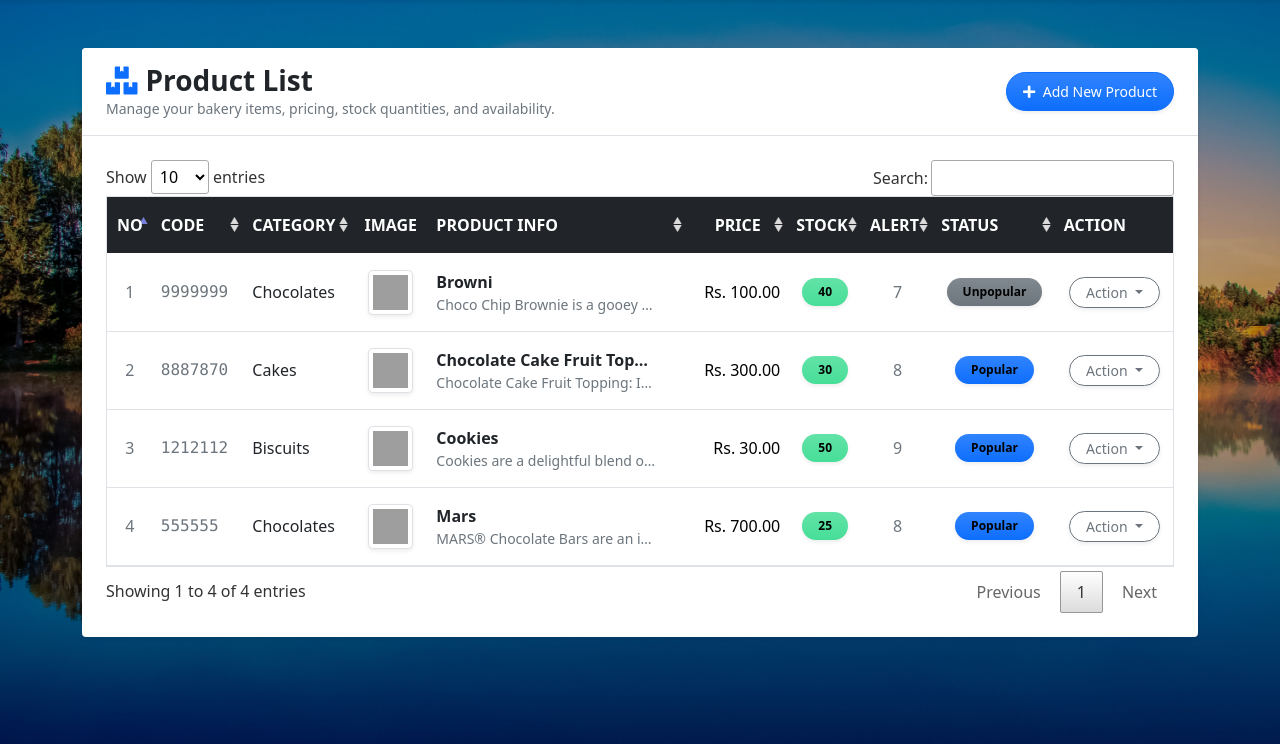
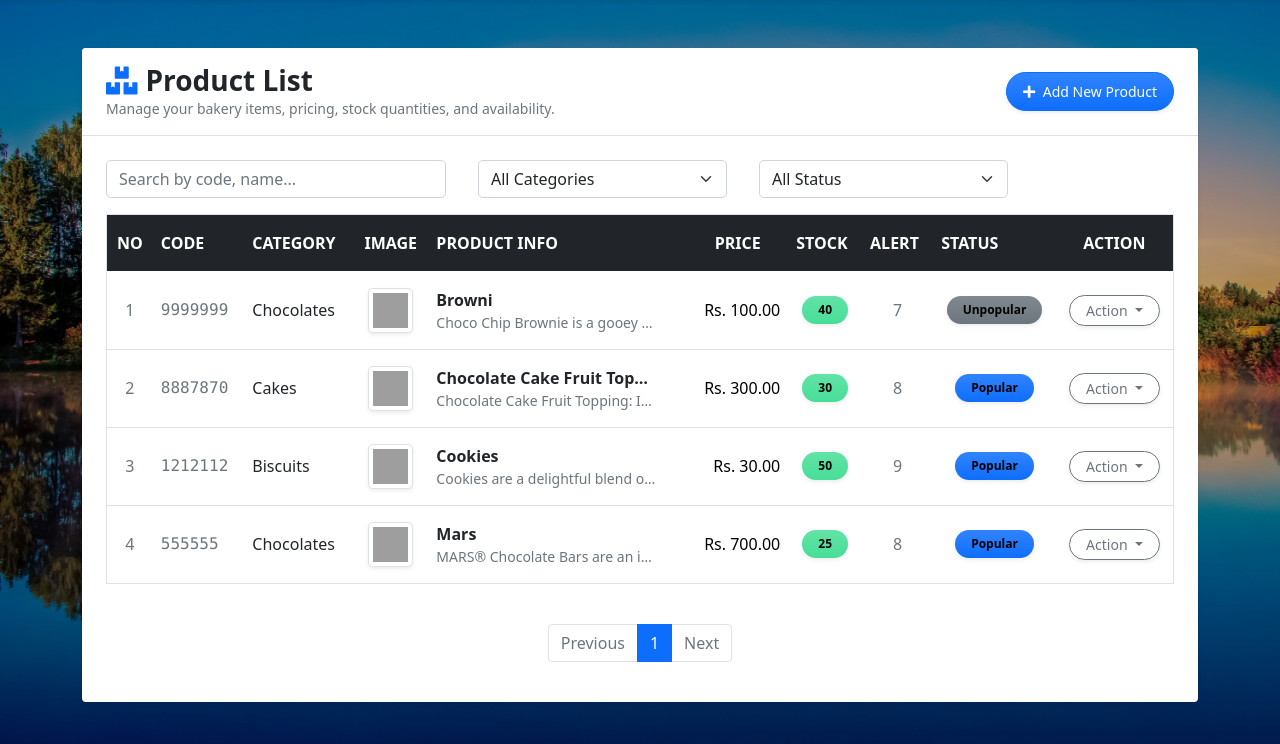
Before and after one commit to reddevil79/admin, a PHP site: page /?page=products in a window 1280 px wide. Shown: the part 56-800 px from the top of the page. Run offline with PHP 8.4, Linux system fonts and the light colour scheme; a user stored in the database is signed in; data comes from the database, SQL or seed files in the repository; some libraries are stand-ins or nearby versions; grey boxes are pictures that could not be loaded.

Commit message:
Add optimization: server-side pagination and new files for scalability

```diff
--- a/products.php
+++ b/products.php
@@ -17,6 +17,36 @@ require_once('DBConnection.php');
         </div>
 
         <div class="card-body p-4">
+            <!-- Search and Filter Section -->
+            <div class="row mb-3 gap-2">
+                <div class="col-md-4">
+                    <input type="text" id="search_product" class="form-control rounded-3" placeholder="Search by code, name...">
+                </div>
+                <div class="col-md-3">
+                    <select id="filter_category" class="form-select rounded-3">
+                        <option value="">All Categories</option>
+                        <?php
+                        $cat_stmt = $conn->prepare("SELECT category_id, name FROM category_list WHERE status = 1 AND delete_flag = 0 ORDER BY name ASC");
+                        if ($cat_stmt) {
+                            $cat_stmt->execute();
+                            $cat_result = $cat_stmt->get_result();
+                            while ($cat = $cat_result->fetch_assoc()) {
+                                echo '<option value="' . $cat['category_id'] . '">' . htmlspecialchars($cat['name']) . '</option>';
+                            }
+                            $cat_stmt->close();
+                        }
+                        ?>
+                    </select>
+                </div>
+                <div class="col-md-3">
+                    <select id="filter_status" class="form-select rounded-3">
+                        <option value="">All Status</option>
+                        <option value="1">Popular</option>
+                        <option value="0">Unpopular</option>
+                    </select>
+                </div>
+            </div>
+
             <div class="table-responsive">
                 <table class="table table-hover align-middle border" id="product-table">
                     <thead class="table-dark text-uppercase fs-7">
@@ -30,80 +60,134 @@ require_once('DBConnection.php');
                             <th class="text-left py-3 px-2">Stock</th>
                             <th class="text-left py-3 px-2">Alert</th>
                             <th class="text-left py-3 px-2">Status</th>
-                            <th class="text-lrft py-3 px-2">Action</th>
+                            <th class="text-center py-3 px-2">Action</th>
                         </tr>
                     </thead>
-                    <tbody>
-                    <?php
-                    $sql = "SELECT p.*, COALESCE(c.name, 'Unassigned') as cname
-                            FROM `product_list` p
-                            LEFT JOIN `category_list` c ON p.category_id = c.category_id
-                            WHERE p.delete_flag = 0
-                            ORDER BY p.`name` ASC";
+                    <tbody id="product-tbody">
+                        <tr>
+                            <td colspan="10" class="text-center py-4">
+                                <span class="spinner-border spinner-border-sm me-2" role="status" aria-hidden="true"></span>Loading products...
+                            </td>
+                        </tr>
+                    </tbody>
+                </table>
+            </div>
 
-                    $stmt = $conn->prepare($sql);
-                    if ($stmt) {
-                        $stmt->execute();
-                        $qry = $stmt->get_result();
-                        $i = 1;
+            <!-- Pagination -->
+            <nav aria-label="Page navigation" class="mt-4">
+                <ul class="pagination justify-content-center" id="pagination">
+                    <!-- Pagination buttons will be generated by JavaScript -->
+                </ul>
+            </nav>
+        </div>
+    </div>
+</div>
 
-                        if ($qry && $qry->num_rows > 0):
-                            while($row = $qry->fetch_assoc()):
-                                // Updated to match Actions.php path format: images/products/
-                                $filename = basename($row['image']);
-                                $paths_to_check = [
-                                    $row['image'],
-                                    'images/products/' . $filename,
-                                    'admin/images/products/' . $filename,
-                                    'uploads/products/' . $filename,
-                                    'admin/uploads/products/' . $filename
-                                ];
+<script>
+$(function(){
+    let currentPage = 1;
+    let pageSize = 20;
+    let totalPages = 1;
 
-                                $img_path = 'images/no-image.png';
-                                foreach ($paths_to_check as $p) {
-                                    if (!empty($row['image']) && file_exists($p)) {
-                                        $img_path = $p;
-                                        break;
-                                    }
-                                }
+    // Load products on page load
+    loadProducts(1);
 
-                                $stock = (float)$row['stock'];
-                                $alert = (float)$row['alert_restock'];
-                    ?>
+    // Create new product
+    $('#create_new').click(function(){
+        uni_modal('Add New Product', "manage_product.php", 'mid-large');
+    });
+
+    // Search functionality
+    $('#search_product').on('keyup', function(){
+        currentPage = 1;
+        loadProducts(1);
+    });
+
+    // Filter by category
+    $('#filter_category').on('change', function(){
+        currentPage = 1;
+        loadProducts(1);
+    });
+
+    // Filter by status
+    $('#filter_status').on('change', function(){
+        currentPage = 1;
+        loadProducts(1);
+    });
+
+    // Load products via AJAX with server-side pagination
+    function loadProducts(page) {
+        const search = $('#search_product').val();
+        const category = $('#filter_category').val();
+        const status = $('#filter_status').val();
+
+        $.ajax({
+            url: './get_products_data.php',
+            method: 'POST',
+            data: {
+                page: page,
+                page_size: pageSize,
+                search: search,
+                category: category,
+                status: status
+            },
+            dataType: 'json',
+            success: function(response) {
+                if (response.success) {
+                    renderProducts(response.products);
+                    totalPages = response.total_pages;
+                    currentPage = page;
+                    renderPagination();
+                } else {
+                    $('#product-tbody').html('<tr><td colspan="10" class="text-center py-4 text-danger">' + response.message + '</td></tr>');
+                }
+            },
+            error: function() {
+                $('#product-tbody').html('<tr><td colspan="10" class="text-center py-4 text-danger">Error loading products. Please try again.</td></tr>');
+            }
+        });
+    }
+
+    function renderProducts(products) {
+        let html = '';
+
+        if (products.length === 0) {
+            html = '<tr><td colspan="10" class="text-center py-4 text-muted fst-italic">No products found.</td></tr>';
+        } else {
+            products.forEach(function(row, index) {
+                const stock = parseFloat(row.stock);
+                const alert = parseFloat(row.alert_restock);
+                const stockStatus = stock <= alert ?
+                    '<span class="badge bg-danger bg-gradient px-3 py-2 rounded-pill fs-7 shadow-sm"><i class="fa fa-exclamation-triangle me-1"></i> ' + new Intl.NumberFormat('en-US').format(stock) + '</span>' :
+                    '<span class="badge bg-success bg-gradient px-3 py-2 rounded-pill fs-7 shadow-sm">' + new Intl.NumberFormat('en-US').format(stock) + '</span>';
+
+                const statusBadge = parseInt(row.status) === 1 ?
+                    '<span class="badge bg-primary bg-gradient px-3 py-2 rounded-pill fs-7 shadow-sm">Popular</span>' :
+                    '<span class="badge bg-secondary bg-gradient px-3 py-2 rounded-pill fs-7 shadow-sm">Unpopular</span>';
+
+                html += `
                     <tr>
-                        <td class="text-center py-3 px-2 fw-semibold text-muted"><?php echo $i++; ?></td>
-                        <td class="py-3 px-2 font-monospace text-secondary"><?php echo htmlspecialchars($row['product_code']); ?></td>
-                        <td class="py-3 px-2 fw-semibold text-dark"><?php echo htmlspecialchars($row['cname']); ?></td>
+                        <td class="text-center py-3 px-2 fw-semibold text-muted">${(currentPage - 1) * pageSize + index + 1}</td>
+                        <td class="py-3 px-2 font-monospace text-secondary">${escapeHtml(row.product_code)}</td>
+                        <td class="py-3 px-2 fw-semibold text-dark">${escapeHtml(row.cname)}</td>
                         <td class="text-center py-3 px-2">
-                            <img src="<?php echo htmlspecialchars($img_path); ?>" alt="<?php echo htmlspecialchars($row['name']); ?>" class="img-thumbnail rounded-3 shadow-sm" style="height: 45px; width: 45px; object-fit: cover;">
+                            <img src="${escapeHtml(row.image_path)}" alt="${escapeHtml(row.name)}" class="img-thumbnail rounded-3 shadow-sm" style="height: 45px; width: 45px; object-fit: cover;">
                         </td>
                         <td class="py-3 px-2">
-                            <div class="fw-bold text-dark text-truncate" style="max-width: 220px;" title="<?php echo htmlspecialchars($row['name']); ?>">
-                                <?php echo htmlspecialchars($row['name']); ?>
+                            <div class="fw-bold text-dark text-truncate" style="max-width: 220px;" title="${escapeHtml(row.name)}">
+                                ${escapeHtml(row.name)}
                             </div>
-                            <div class="text-muted small text-truncate" style="max-width: 220px;" title="<?php echo htmlspecialchars($row['description']); ?>">
-                                <?php echo htmlspecialchars($row['description']); ?>
+                            <div class="text-muted small text-truncate" style="max-width: 220px;" title="${escapeHtml(row.description)}">
+                                ${escapeHtml(row.description)}
                             </div>
                         </td>
-                        <td class="py-3 px-2 text-end fw-semibold text-black">Rs. <?php echo number_format((float)$row['price'], 2); ?></td>
+                        <td class="py-3 px-2 text-end fw-semibold text-black">Rs. ${new Intl.NumberFormat('en-US', { minimumFractionDigits: 2 }).format(parseFloat(row.price))}</td>
                         <td class="py-3 px-2 text-center">
-                            <?php if ($stock <= $alert):?>
-                                <span class="badge bg-gradient px-3 py-2 rounded-pill fs-7 shadow-sm text-white" style="background-color: #ff0000;"">
-                                    <i class="fa fa-exclamation-triangle me-1"></i> <?php echo number_format($stock); ?>
-                                </span>
-                            <?php else: ?>
-                                <span class="badge bg-success bg-gradient px-3 py-2 rounded-pill fs-7 shadow-sm">
-                                    <?php echo number_format($stock); ?>
-                                </span>
-                            <?php endif; ?>
+                            ${stockStatus}
                         </td>
-                        <td class="py-3 px-2 text-center text-muted fw-semibold"><?php echo number_format($alert); ?></td>
+                        <td class="py-3 px-2 text-center text-muted fw-semibold">${new Intl.NumberFormat('en-US').format(alert)}</td>
                         <td class="py-3 px-2 text-center">
-                            <?php if((int)$row['status'] === 1):?>
-                                <span class="badge bg-primary bg-gradient px-3 py-2 rounded-pill fs-7 shadow-sm">Popular</span>
-                            <?php else: ?>
-                                <span class="badge bg-secondary bg-gradient px-3 py-2 rounded-pill fs-7 shadow-sm">Unpopular</span>
-                            <?php endif; ?>
+                            ${statusBadge}
                         </td>
                         <td class="text-center py-3 px-2">
                             <div class="dropdown">
@@ -111,39 +195,63 @@ require_once('DBConnection.php');
                                     Action
                                 </button>
                                 <ul class="dropdown-menu dropdown-menu-end shadow border-0 rounded-3 py-2">
-                                    <li><a class="dropdown-item view_data py-2 px-3" data-id="<?php echo $row['product_id']; ?>" href="javascript:void(0)"><i class="fa fa-eye text-info me-2"></i> View Details</a></li>
-                                    <li><a class="dropdown-item edit_data py-2 px-3" data-id="<?php echo $row['product_id']; ?>" href="javascript:void(0)"><i class="fa fa-edit text-primary me-2"></i> Edit</a></li>
+                                    <li><a class="dropdown-item view_data py-2 px-3" data-id="${row.product_id}" href="javascript:void(0)"><i class="fa fa-eye text-info me-2"></i>View</a></li>
+                                    <li><a class="dropdown-item edit_data py-2 px-3" data-id="${row.product_id}" href="javascript:void(0)"><i class="fa fa-edit text-primary me-2"></i>Edit</a></li>
                                     <li><hr class="dropdown-divider"></li>
-                                    <li><a class="dropdown-item delete_data py-2 px-3 text-danger" data-id="<?php echo $row['product_id']; ?>" data-name="<?php echo htmlspecialchars($row['product_code'] . " - " . $row['name']); ?>" href="javascript:void(0)"><i class="fa fa-trash me-2"></i> Delete</a></li>
+                                    <li><a class="dropdown-item delete_data py-2 px-3 text-danger" data-id="${row.product_id}" data-name="${escapeHtml(row.name)}" href="javascript:void(0)"><i class="fa fa-trash text-danger me-2"></i>Delete</a></li>
                                 </ul>
                             </div>
                         </td>
                     </tr>
-                    <?php
-                            endwhile;
-                        else:
-                    ?>
-                    <tr>
-                        <td colspan="10" class="text-center py-4 text-muted fst-italic">No products listed in database.</td>
-                    </tr>
-                    <?php
-                        endif;
-                        $stmt->close();
-                    }
-                    ?>
-                    </tbody>
-                </table>
-            </div>
-        </div>
-    </div>
-</div>
+                `;
+            });
+        }
 
-<script>
-    $(function(){
-        $('#create_new').click(function(){
-            uni_modal('Add New Product', "manage_product.php", 'mid-large');
-        });
+        $('#product-tbody').html(html);
+        attachEventHandlers();
+    }
 
+    function renderPagination() {
+        let html = '';
+
+        // Previous button
+        html += `<li class="page-item ${currentPage === 1 ? 'disabled' : ''}">
+                    <a class="page-link" href="javascript:void(0)" onclick="window.loadProducts(${currentPage - 1})">Previous</a>
+                </li>`;
+
+        // Page numbers
+        let startPage = Math.max(1, currentPage - 2);
+        let endPage = Math.min(totalPages, currentPage + 2);
+
+        if (startPage > 1) {
+            html += `<li class="page-item"><a class="page-link" href="javascript:void(0)" onclick="window.loadProducts(1)">1</a></li>`;
+            if (startPage > 2) {
+                html += `<li class="page-item disabled"><span class="page-link">...</span></li>`;
+            }
+        }
+
+        for (let i = startPage; i <= endPage; i++) {
+            html += `<li class="page-item ${i === currentPage ? 'active' : ''}">
+                        <a class="page-link" href="javascript:void(0)" onclick="window.loadProducts(${i})">${i}</a>
+                    </li>`;
+        }
+
+        if (endPage < totalPages) {
+            if (endPage < totalPages - 1) {
+                html += `<li class="page-item disabled"><span class="page-link">...</span></li>`;
+            }
+            html += `<li class="page-item"><a class="page-link" href="javascript:void(0)" onclick="window.loadProducts(${totalPages})">${totalPages}</a></li>`;
+        }
+
+        // Next button
+        html += `<li class="page-item ${currentPage === totalPages ? 'disabled' : ''}">
+                    <a class="page-link" href="javascript:void(0)" onclick="window.loadProducts(${currentPage + 1})">Next</a>
+                </li>`;
+
+        $('#pagination').html(html);
+    }
+
+    function attachEventHandlers() {
         $('.edit_data').click(function(){
             uni_modal('Edit Product Details', "manage_product.php?id=" + $(this).attr('data-id'), 'mid-large');
         });
@@ -155,25 +263,28 @@ require_once('DBConnection.php');
         $('.delete_data').click(function(){
             _conf("Are you sure to delete <b>" + $(this).attr('data-name') + "</b> from Product List?", 'delete_data', [$(this).attr('data-id')]);
         });
+    }
 
-        if($.fn.DataTable.isDataTable('#product-table')) {
-            $('#product-table').DataTable().destroy();
-        }
+    function escapeHtml(text) {
+        const map = {
+            '&': '&amp;',
+            '<': '&lt;',
+            '>': '&gt;',
+            '"': '&quot;',
+            "'": '&#039;'
+        };
+        return text.replace(/[&<>"']/g, m => map[m]);
+    }
 
-        $('#product-table').DataTable({
-            responsive: true,
-            columnDefs: [
-                { orderable: false, targets: [3, 9] }
-            ]
-        });
-    });
+    // Make loadProducts accessible globally for pagination
+    window.loadProducts = loadProducts;
 
-    function delete_data($id){
+    function delete_data(id){
         $('#confirm_modal button').attr('disabled', true);
         $.ajax({
             url: './Actions.php?a=delete_product',
             method: 'POST',
-            data: { id: $id },
+            data: { id: id },
             dataType: 'JSON',
             error: function(err){
                 console.log(err);
@@ -190,4 +301,5 @@ require_once('DBConnection.php');
             }
         });
     }
+});
 </script>
```
